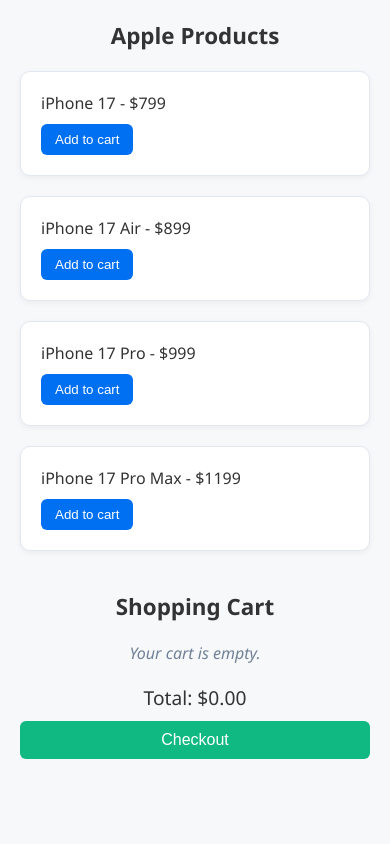
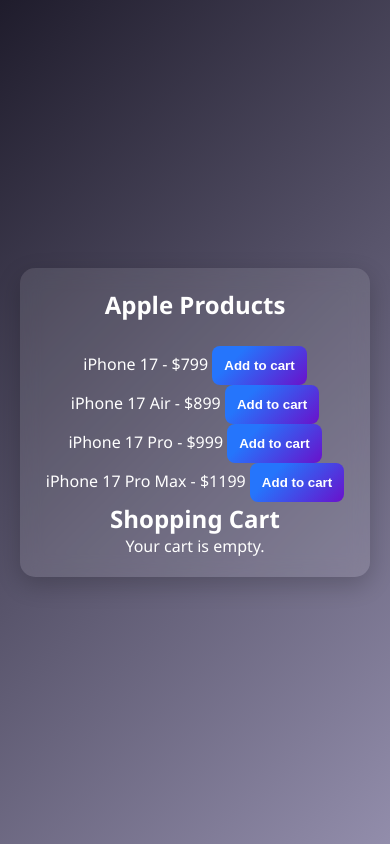
Before and after one commit to ShakebShamsi/e-commerce-app, a plain HTML site: page index.html in a window 390 px wide. Drawn offline with Linux system fonts and the light colour scheme.

Commit message:
responsive 2

```diff
--- a/styles.css
+++ b/styles.css
@@ -1,164 +1,109 @@
-/* Reset & Base Styles */
+/* Reset & base styles */
 * {
-  box-sizing: border-box;
   margin: 0;
   padding: 0;
+  box-sizing: border-box;
 }
 
 body {
-  font-family: 'Segoe UI', Tahoma, Geneva, Verdana, sans-serif;
-  background-color: #f6f8fa;
-  color: #333;
+  font-family: 'Segoe UI', sans-serif;
+  background: linear-gradient(135deg, #1f1c2c, #928DAB);
+  color: #ffffff;
+  display: flex;
+  justify-content: center;
+  align-items: center;
+  height: 100vh;
   padding: 20px;
 }
 
-h1, h2 {
+/* Container design */
+.container {
+  background: rgba(255, 255, 255, 0.1);
+  backdrop-filter: blur(10px);
+  padding: 30px;
+  border-radius: 15px;
+  width: 100%;
+  max-width: 400px;
+  box-shadow: 0 8px 25px rgba(0, 0, 0, 0.2);
   text-align: center;
-  margin-bottom: 20px;
+  transition: all 0.3s ease-in-out;
 }
 
-/* Container */
-.container {
-  max-width: 1200px;
-  margin: 0 auto;
-  padding: 20px;
+h1 {
+  font-size: 1.8rem;
+  margin-bottom: 25px;
 }
 
-/* Product List */
-#product-list {
-  display: grid;
-  grid-template-columns: repeat(auto-fit, minmax(250px, 1fr));
-  gap: 20px;
-  margin-bottom: 40px;
+/* Input and button layout */
+.input-container {
+  display: flex;
+  gap: 10px;
+  margin-bottom: 20px;
+  flex-wrap: wrap;
 }
 
-.product {
-  background-color: #fff;
-  border: 1px solid #e2e8f0;
-  padding: 20px;
-  border-radius: 10px;
-  box-shadow: 0 2px 6px rgba(0, 0, 0, 0.05);
-  display: flex;
-  justify-content: space-between;
-  align-items: center;
-}
-
-.product span {
+input[type="text"] {
+  flex: 1 1 60%;
+  padding: 12px;
+  border: none;
+  border-radius: 8px;
+  background-color: #2e2e2e;
+  color: white;
   font-size: 1rem;
 }
 
-.product button {
-  background-color: #0070f3;
-  color: #fff;
+button {
+  flex: 1 1 35%;
+  padding: 12px;
   border: none;
-  padding: 8px 14px;
-  border-radius: 6px;
+  border-radius: 8px;
+  background-color: #6a11cb;
+  background-image: linear-gradient(315deg, #6a11cb 0%, #2575fc 74%);
+  color: white;
+  font-weight: bold;
   cursor: pointer;
-  transition: background-color 0.2s;
+  transition: background 0.3s ease;
 }
 
-.product button:hover {
-  background-color: #005ac1;
+button:hover {
+  background-image: linear-gradient(315deg, #5a0fc8 0%, #1e64e0 74%);
 }
 
-/* Cart Section */
-#cart-items {
-  margin-bottom: 20px;
-  display: flex;
-  flex-direction: column;
-  gap: 10px;
+/* Weather info display */
+#weather-info {
+  margin-top: 25px;
 }
 
-#cart-items div {
-  background-color: #fff;
-  border: 1px solid #e2e8f0;
-  padding: 10px 14px;
-  border-radius: 8px;
-  display: flex;
-  justify-content: space-between;
-  align-items: center;
-}
-
-#cart-items button {
-  background-color: #dc2626;
-  color: #fff;
-  border: none;
-  padding: 6px 10px;
-  border-radius: 5px;
-  cursor: pointer;
-}
-
-#cart-items button:hover {
-  background-color: #b91c1c;
-}
-
-#empty-cart {
-  text-align: center;
-  font-style: italic;
-  color: #718096;
-}
-
-/* Cart Total */
-#cart-total {
-  display: flex;
-  flex-direction: column;
-  align-items: center;
-}
-
-#cart-total p {
-  font-size: 1.2rem;
+#weather-info h2 {
+  font-size: 1.5rem;
   margin-bottom: 10px;
 }
 
-#checkout-btn {
-  background-color: #10b981;
-  color: white;
-  border: none;
-  padding: 10px 20px;
-  font-size: 1rem;
-  border-radius: 6px;
-  cursor: pointer;
-  transition: background-color 0.2s ease;
+#error-message {
+  color: #ff6f61;
+  margin-top: 15px;
 }
 
-#checkout-btn:hover {
-  background-color: #059669;
-}
-
-/* Utility */
 .hidden {
   display: none;
 }
 
-/* Responsive Tweaks */
-@media (max-width: 768px) {
-  .product {
-    flex-direction: column;
-    align-items: flex-start;
-    gap: 10px;
+/* Responsive design */
+@media (max-width: 480px) {
+  .container {
+    padding: 20px;
   }
 
-  #cart-items div {
-    flex-direction: column;
-    align-items: flex-start;
-    gap: 8px;
+  h1 {
+    font-size: 1.5rem;
   }
 
-  #checkout-btn {
-    width: 100%;
+  input[type="text"],
+  button {
+    flex: 1 1 100%;
+  }
+
+  .input-container {
+    gap: 12px;
   }
 }
-
-@media (max-width: 480px) {
-  body {
-    padding: 10px;
-  }
-
-  .container {
-    padding: 10px;
-  }
-
-  h1, h2 {
-    font-size: 1.4rem;
-  }
-}
```
